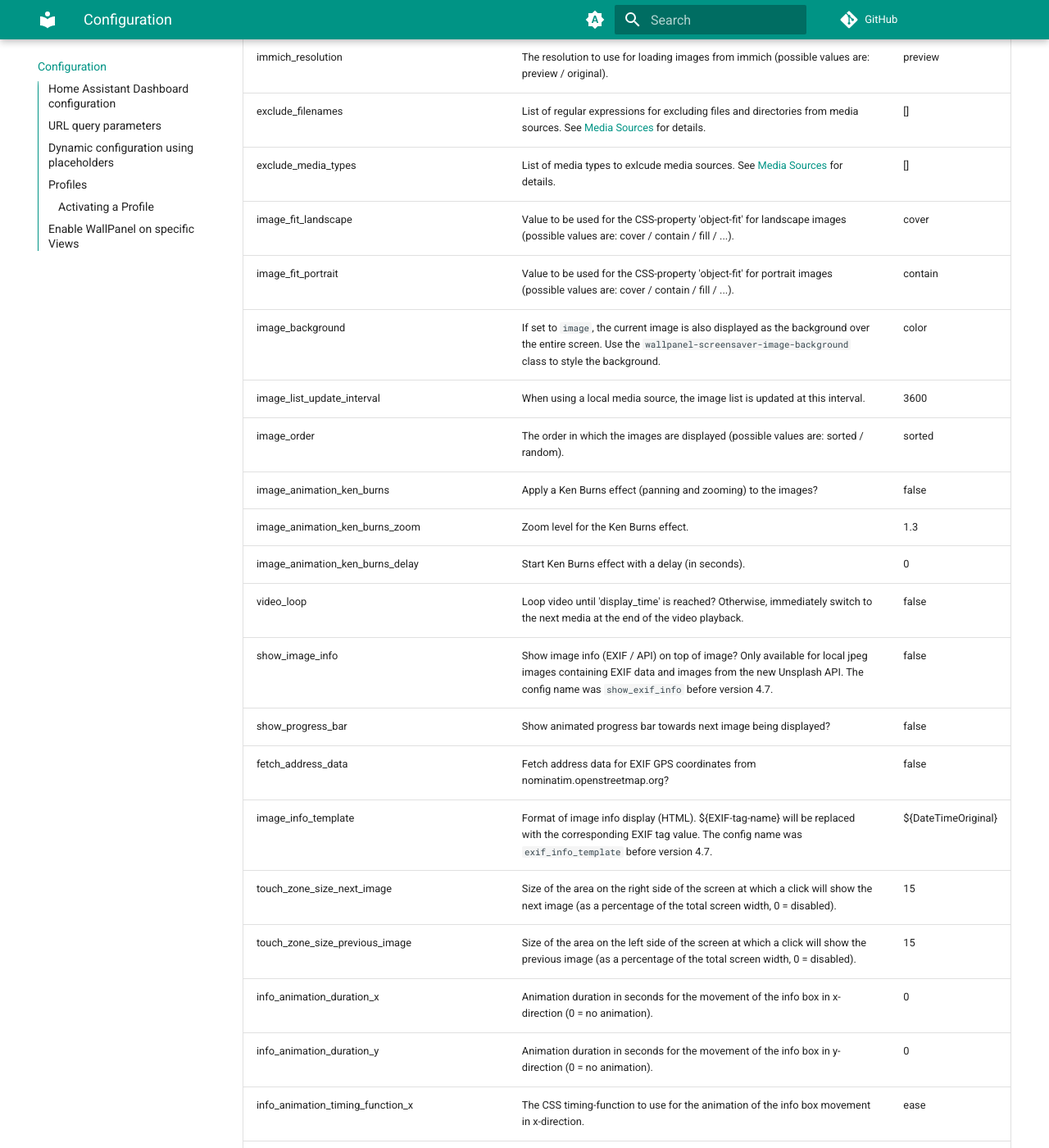
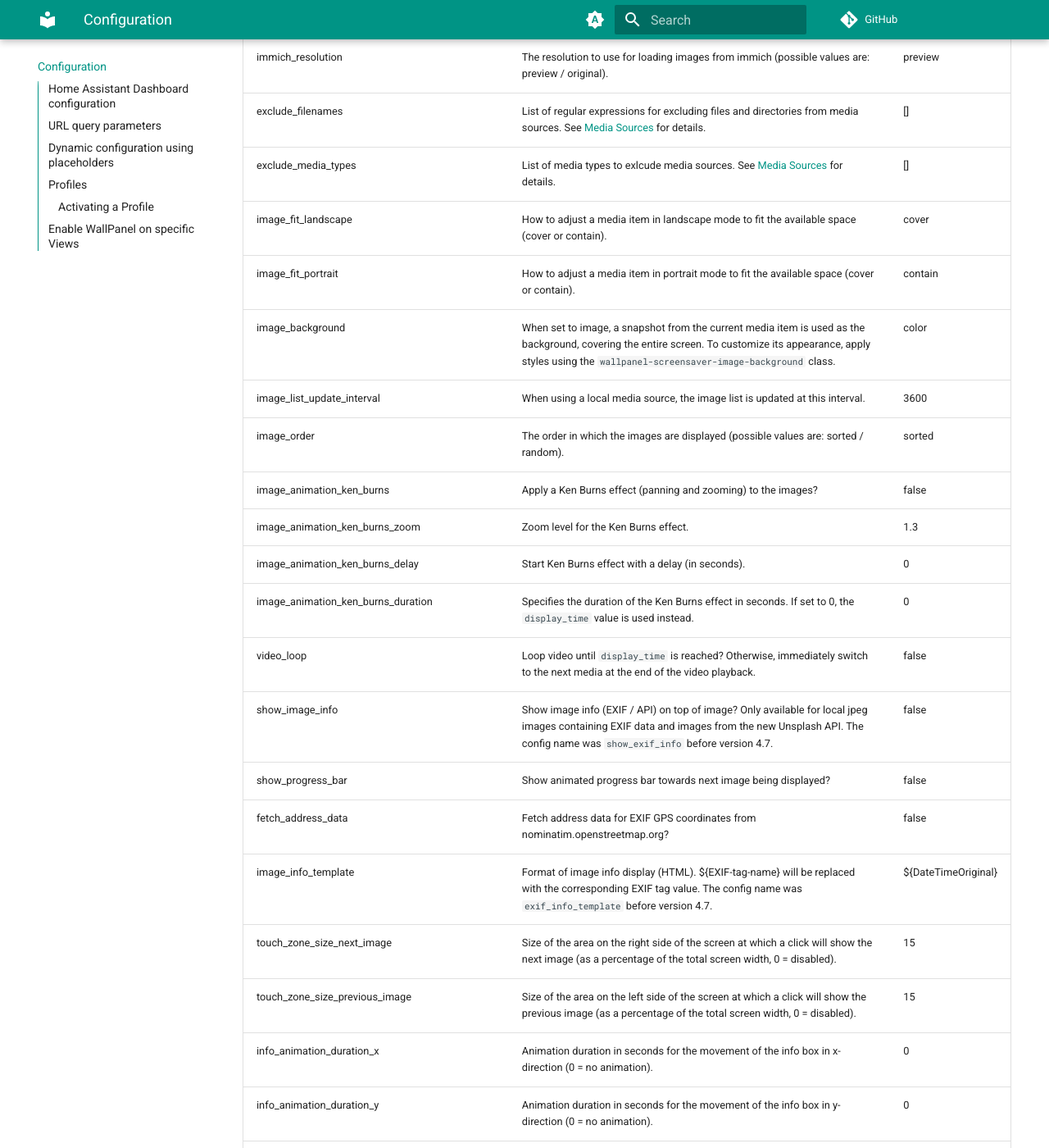
Before and after one commit to j-a-n/lovelace-wallpanel, an MkDocs documentation site: the page built from docs/configuration.md, in a window 1280 px wide and 1400 px high, scrolled down 2780 px. Shown: the whole window at 82% size. Built offline with MkDocs 1.6.1 and Material for MkDocs 9.7.7, drawn with Linux system fonts in a browser that asks for light colours; comment, search, counter and statistics services are not loaded.

Commit message:
Update docs

```diff
--- a/docs/configuration.md
+++ b/docs/configuration.md
@@ -50,15 +50,16 @@ You can set the following configuration parameters for every individual Home Ass
 | immich_resolution                | The resolution to use for loading images from immich (possible values are: preview / original).        | preview   |
 | exclude_filenames                | List of regular expressions for excluding files and directories from media sources. See [Media Sources](media-sources.md#exclude-files) for details. | []        |
 | exclude_media_types              | List of media types to exlcude media sources. See [Media Sources](media-sources.md#exclude-files) for details. | []        |
-| image_fit_landscape              | Value to be used for the CSS-property 'object-fit' for landscape images (possible values are: cover / contain / fill / ...). | cover |
-| image_fit_portrait               | Value to be used for the CSS-property 'object-fit' for portrait images (possible values are: cover / contain / fill / ...). | contain |
-| image_background                 | If set to `image`, the current image is also displayed as the background over the entire screen. Use the `wallpanel-screensaver-image-background` class to style the background. | color |
+| image_fit_landscape              | How to adjust a media item in landscape mode to fit the available space (cover or contain).            | cover      |
+| image_fit_portrait               | How to adjust a media item in portrait mode to fit the available space (cover or contain).             | contain    |
+| image_background                 | When set to image, a snapshot from the current media item is used as the background, covering the entire screen. To customize its appearance, apply styles using the `wallpanel-screensaver-image-background` class. | color |
 | image_list_update_interval       | When using a local media source, the image list is updated at this interval.                           | 3600       |
 | image_order                      | The order in which the images are displayed (possible values are: sorted / random).                    | sorted     |
 | image_animation_ken_burns        | Apply a Ken Burns effect (panning and zooming) to the images?                                          | false      |
 | image_animation_ken_burns_zoom   | Zoom level for the Ken Burns effect.                                                                   | 1.3        |
 | image_animation_ken_burns_delay  | Start Ken Burns effect with a delay (in seconds).                                                      | 0          |
-| video_loop                       | Loop video until 'display_time' is reached? Otherwise, immediately switch to the next media at the end of the video playback.  | false     |
+| image_animation_ken_burns_duration | Specifies the duration of the Ken Burns effect in seconds. If set to 0, the `display_time` value is used instead. | 0          |
+| video_loop                       | Loop video until `display_time` is reached? Otherwise, immediately switch to the next media at the end of the video playback.  | false     |
 | show_image_info                  | Show image info (EXIF / API) on top of image? Only available for local jpeg images containing EXIF data and images from the new Unsplash API. The config name was `show_exif_info` before version 4.7. | false      |
 | show_progress_bar                | Show animated progress bar towards next image being displayed?                                         | false      |
 | fetch_address_data               | Fetch address data for EXIF GPS coordinates from nominatim.openstreetmap.org?                          | false      |
```
Also changed, not shown: wallpanel.js.
